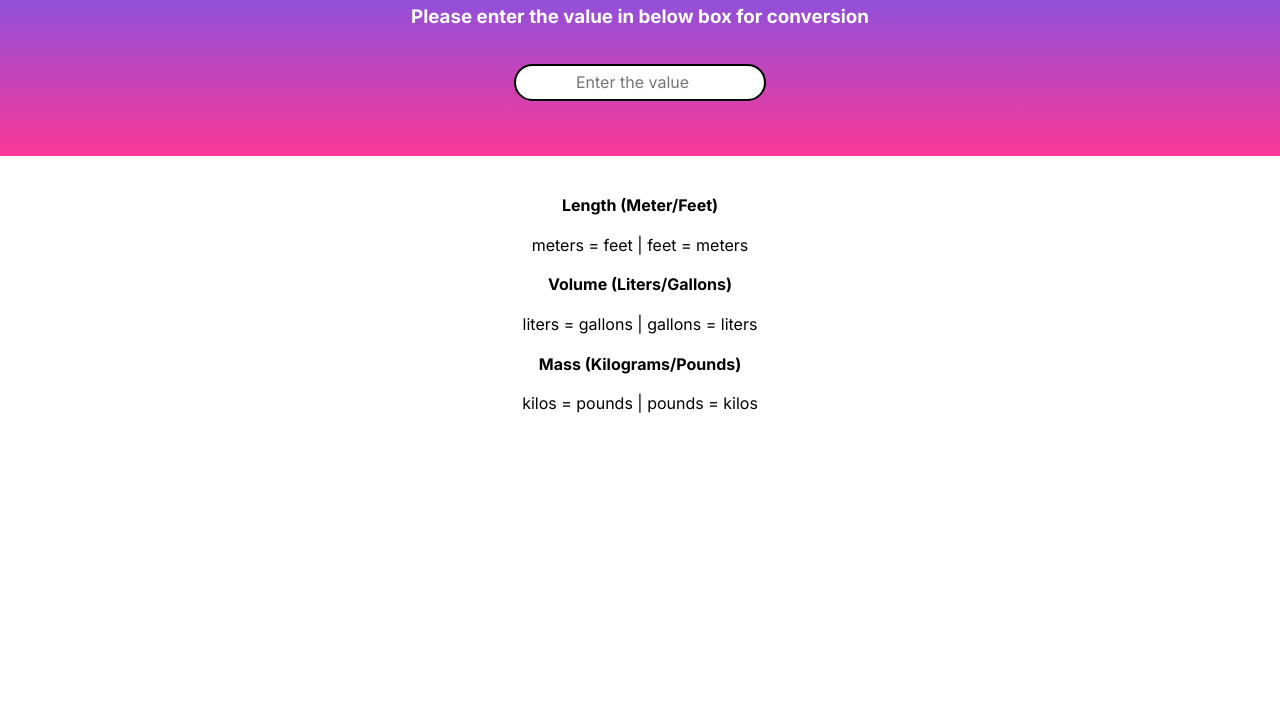
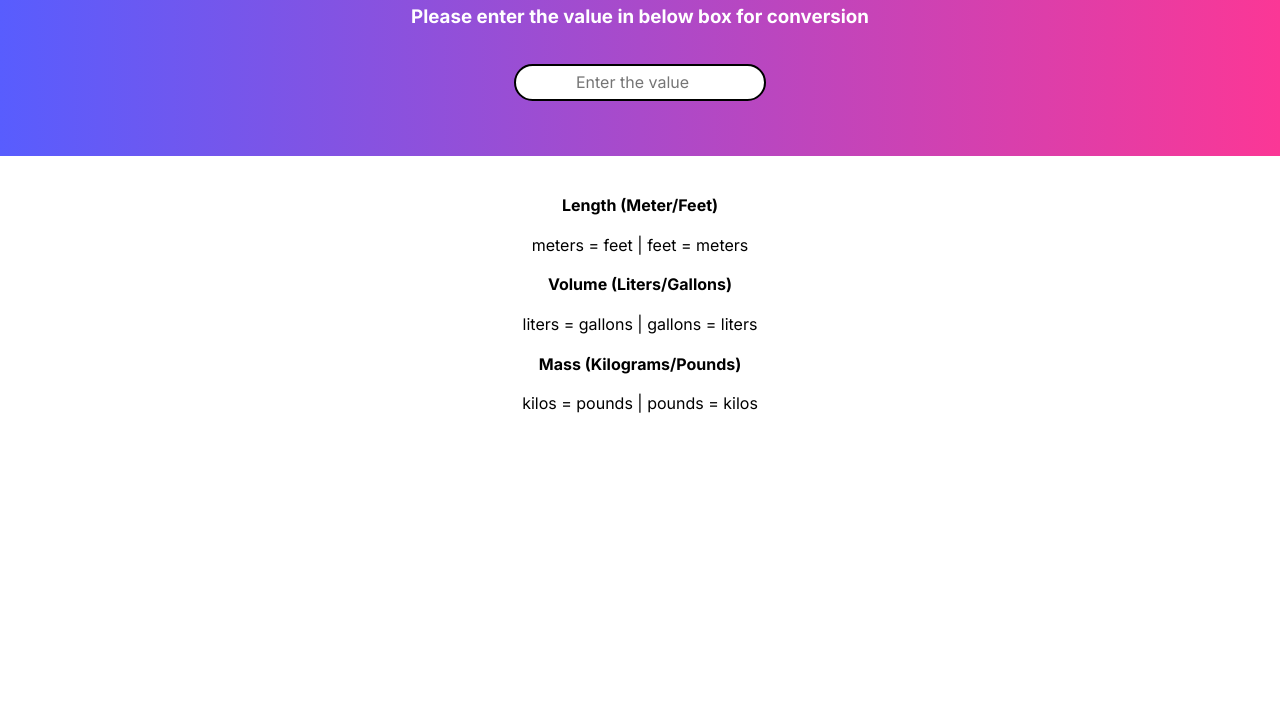
Before and after one commit to nitishparihar/unit-conversion-app, a plain HTML site: page index.html in a window 1280 px wide. Shown: the part 84-800 px from the top of the page. Drawn offline with nearby package versions, Linux system fonts and the light colour scheme.

Commit message:
gradient edited

```diff
--- a/index.css
+++ b/index.css
@@ -10,7 +10,7 @@ h1, h3 {
 }
 
 .top-container {
-    background-image: linear-gradient(#585DFE, #FB3796);
+    background-image: linear-gradient(to right, #585DFE, #FB3796);
     text-align: center;
 
     height: 230px;
```
